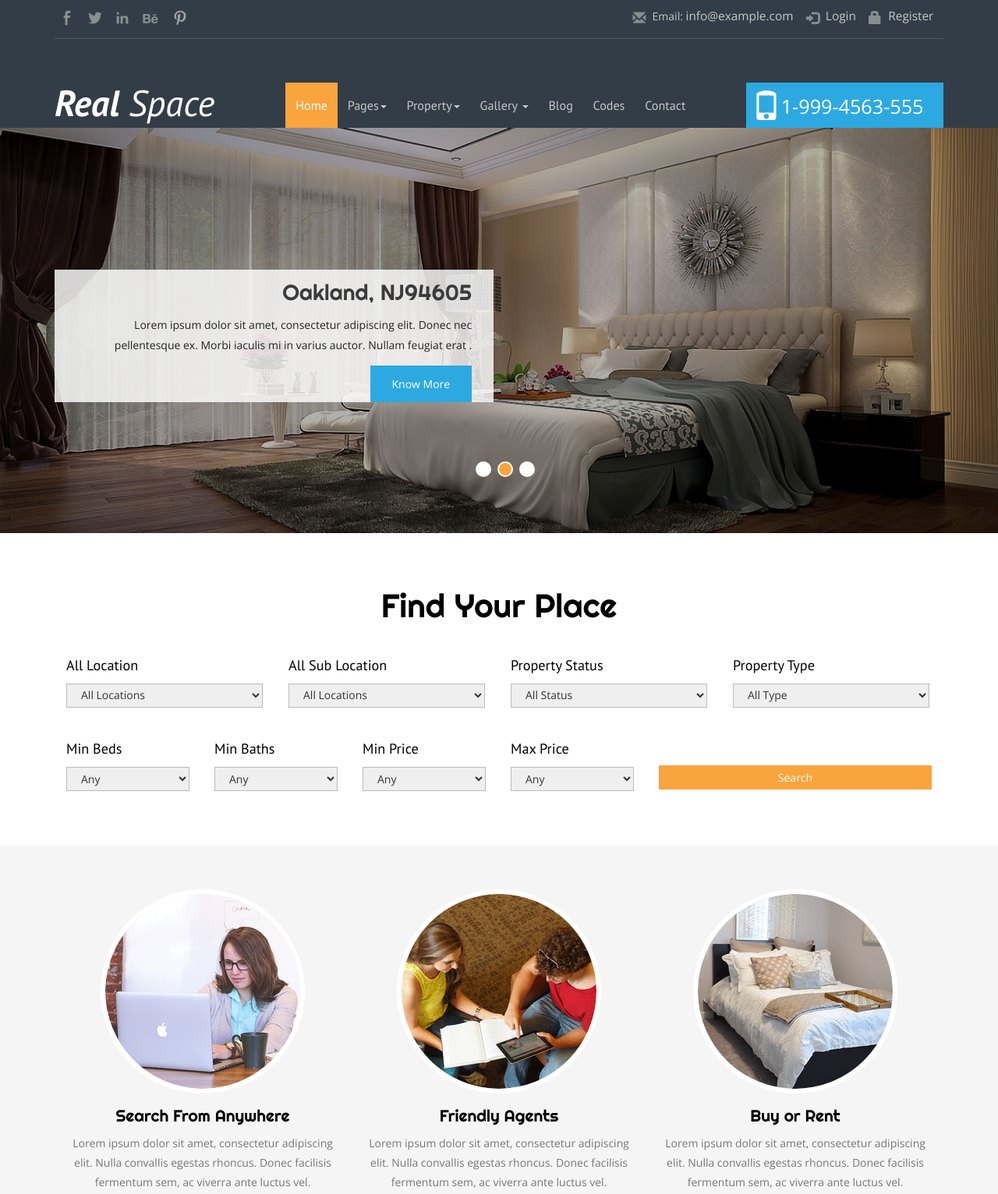
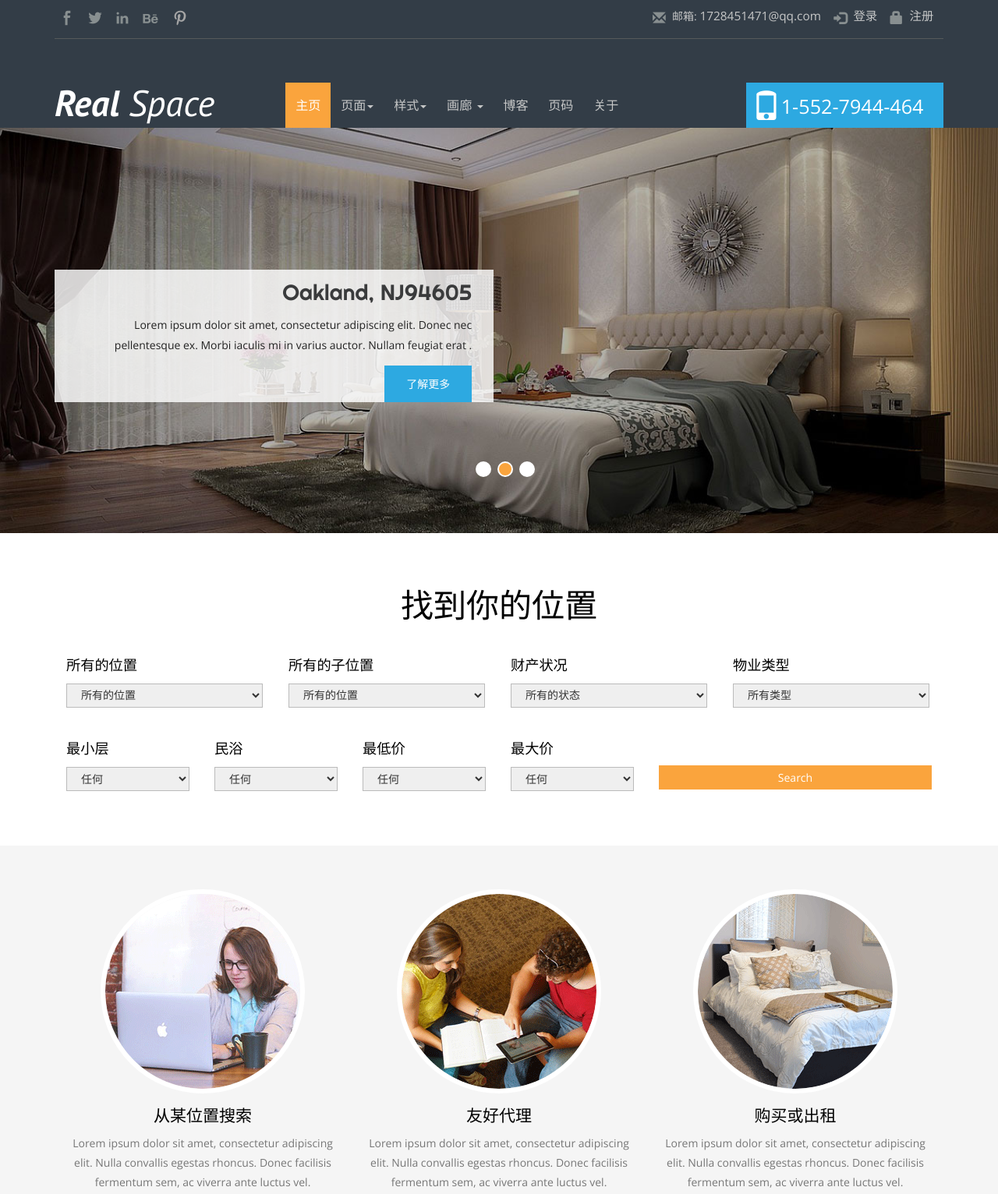
Before and after one commit to zhouhangde/community, a plain HTML site: page index.html in a window 1280 px wide. Shown: the top 1532 px of the page at 78% size. Drawn offline with nearby package versions, Linux system fonts and the light colour scheme; files whose address does not match are found by name.

Commit message:
20180404

```diff
--- a/index.html
+++ b/index.html
@@ -63,9 +63,9 @@ Smartphone Compatible web template, free webdesigns for Nokia, Samsung, LG, Sony
 						</div>
 						<div class="email">
 						<ul>
-							<li><i class="glyphicon glyphicon-envelope" aria-hidden="true"></i>Email: <a href="mailto:info@example.com">info@example.com</a> </li>
-							<li><i class="glyphicon glyphicon-log-in" aria-hidden="true"></i><a href="#" data-toggle="modal" data-target="#myModal">Login</a></li>
-							<li><i class="glyphicon glyphicon-lock" aria-hidden="true"></i><a href="#" data-toggle="modal" data-target="#myModal1">Register</a></li>
+							<li><i class="glyphicon glyphicon-envelope" aria-hidden="true"></i>邮箱: <a href="mailto:info@example.com">1728451471@qq.com</a> </li>
+							<li><i class="glyphicon glyphicon-log-in" aria-hidden="true"></i><a href="#" data-toggle="modal" data-target="#myModal">登录</a></li>
+							<li><i class="glyphicon glyphicon-lock" aria-hidden="true"></i><a href="#" data-toggle="modal" data-target="#myModal1">注册</a></li>
 						</ul>
 						</div>
 						<div class="clearfix"></div>
@@ -87,44 +87,44 @@ Smartphone Compatible web template, free webdesigns for Nokia, Samsung, LG, Sony
 			<!-- Collect the nav links, forms, and other content for toggling -->
 						<div class="collapse navbar-collapse" id="bs-example-navbar-collapse-1">
 							<ul class="nav navbar-nav">
-								<li class="active"><a href="index.html">Home <span class="sr-only">(current)</span></a></li>
+								<li class="active"><a href="index.html">主页 <span class="sr-only">(current)</span></a></li>
 									<li class="dropdown">
-										<a href="#" class="dropdown-toggle" data-toggle="dropdown" role="button" aria-haspopup="true" aria-expanded="false">Pages<span class="caret"></span></a>
+										<a href="#" class="dropdown-toggle" data-toggle="dropdown" role="button" aria-haspopup="true" aria-expanded="false">页面<span class="caret"></span></a>
 											<ul class="dropdown-menu">
-												<li><a href="about.html">About</a></li>
-												<li><a href="services.html">Services</a></li>
-												<li><a href="agents.html">Agents</a></li>
-												<li><a href="forrent.html">For Rent</a></li>
-												<li><a href="forsale.html">For Sale</a></li>
-												<li><a href="pricing.html">Pricing</a></li>
-												<li><a href="faqs.html">FAQs</a></li>
+												<li><a href="about.html">关于</a></li>
+												<li><a href="services.html">服务</a></li>
+												<li><a href="agents.html">代理人</a></li>
+												<li><a href="forrent.html">供出租</a></li>
+												<li><a href="forsale.html">	代售</a></li>
+												<li><a href="pricing.html">定价</a></li>
+												<li><a href="faqs.html">常见问题解答</a></li>
 												<li><a href="idxpress.html">IDXpress</a></li>
-												<li><a href="terms.html">Terms of Use</a></li>
-												<li><a href="privacy.html">Privacy Policy</a></li>
+												<li><a href="terms.html">使用条款</a></li>
+												<li><a href="privacy.html">隐私权利</a></li>
 											</ul>
 									</li>
 									<li class="dropdown ">
-										<a href="#" class="dropdown-toggle" data-toggle="dropdown" role="button" aria-haspopup="true" aria-expanded="false">Property<span class="caret"></span></a>
+										<a href="#" class="dropdown-toggle" data-toggle="dropdown" role="button" aria-haspopup="true" aria-expanded="false">样式<span class="caret"></span></a>
 											<ul class="dropdown-menu">
-												<li><a href="defaultvariation.html">Default – Variation</a></li>
-												<li><a href="agentinsidebarvariation.html">Agent in Sidebar - Variation</a></li>
-												<li><a href="galleryvariation.html">Gallery - Variation</a></li>
+												<li><a href="defaultvariation.html">默认样式</a></li>
+												<li><a href="agentinsidebarvariation.html">侧边栏变换</a></li>
+												<li><a href="galleryvariation.html">画廊变化</a></li>
 											</ul>
 									</li>
 									<li class="dropdown">
-										<a href="#" class="dropdown-toggle" data-toggle="dropdown" role="button" aria-haspopup="true" aria-expanded="false">Gallery <span class="caret"></span></a>
+										<a href="#" class="dropdown-toggle" data-toggle="dropdown" role="button" aria-haspopup="true" aria-expanded="false">画廊 <span class="caret"></span></a>
 											<ul class="dropdown-menu">
-												<li><a href="2columnsgallery.html">2 Columns Gallery</a></li>
-												<li><a href="3columnsgallery.html">3 Columns Gallery</a></li>
-												<li><a href="4columnsgallery.html">4 Columns Gallery</a></li>
+												<li><a href="2columnsgallery.html">2列画廊</a></li>
+												<li><a href="3columnsgallery.html">3列画廊</a></li>
+												<li><a href="4columnsgallery.html">4列画廊</a></li>
 											</ul>
 									</li>
-								<li><a href="blog.html">Blog</a></li>
-								<li><a href="codes.html">Codes</a></li>
-								<li><a href="contact.html">Contact</a></li>
+								<li><a href="blog.html">博客</a></li>
+								<li><a href="codes.html">页码</a></li>
+								<li><a href="contact.html">关于</a></li>
 							</ul>
 							<div class="phone">
-							<span><i class="glyphicon glyphicon-phone" aria-hidden="true"></i>1-999-4563-555</span>
+							<span><i class="glyphicon glyphicon-phone" aria-hidden="true"></i>1-552-7944-464</span>
 							</div>
 							<div class="clearfix"></div>
 						</div>
@@ -140,21 +140,21 @@ Smartphone Compatible web template, free webdesigns for Nokia, Samsung, LG, Sony
 						  <div class="caption">
 								<h3>1400 Anastasia Avenue</h3>
 								<p>Lorem ipsum dolor sit amet, consectetur adipiscing elit. Donec nec pellentesque ex. Morbi iaculis mi in varius auctor. Nullam feugiat erat .</p>
-								<a href="#" class="button">know more</a>
+								<a href="#" class="button">了解更多</a>
 						  </div>
 					</div>
 					<div class="slid banner2">
 						  <div class="caption">
 								<h3>Oakland, NJ94605</h3>
 								<p>Lorem ipsum dolor sit amet, consectetur adipiscing elit. Donec nec pellentesque ex. Morbi iaculis mi in varius auctor. Nullam feugiat erat .</p>
-								<a href="#" class="button">know more</a>
+								<a href="#" class="button">了解更多</a>
 						  </div>
 					</div>
 					<div class="slid banner3">
 						<div class="caption">
 							<h3>Florida 5, Pinecrest, FL</h3>
 							<p>Lorem ipsum dolor sit amet, consectetur adipiscing elit. Donec nec pellentesque ex. Morbi iaculis mi in varius auctor. Nullam feugiat erat .</p>
-							<a href="#" class="button">know more</a>
+							<a href="#" class="button">了解更多</a>
 						</div>
 					</div>
 				</ul>
@@ -165,58 +165,58 @@ Smartphone Compatible web template, free webdesigns for Nokia, Samsung, LG, Sony
 	<div class="content">
 		<div class="place-section">
 			<div class="container">
-				<h2>find your place</h2>
+				<h2>找到你的位置</h2>
 				<div class="place-grids">
 					<div class="col-md-3 place-grid">
-						<h5>all location</h5>
+						<h5>所有的位置</h5>
 						<select class="sel">
-						<option value="">All Locations</option>
-						<option value="">New Jersey</option>
-						<option value="">New York</option>
-						<option value="">Australia</option>
-						<option value="">Canada</option>
-						<option value="">India</option>
+						<option value="">所有的位置</option>
+						<option value="">新泽西</option>
+						<option value="">纽约</option>
+						<option value="">澳大利亚</option>
+						<option value="">加拿大</option>
+						<option value="">印度</option>
 						</select>
 					</div>
 					<div class="col-md-3 place-grid">
-					<h5>all sub location</h5>
+					<h5>所有的子位置</h5>
 					<select class="sel">
-						<option value="">All Locations</option>
-						<option value="">New Jersey</option>
-						<option value="">New York</option>
-						<option value="">Australia</option>
-						<option value="">Canada</option>
-						<option value="">India</option>
+						<option value="">所有的位置</option>
+						<option value="">新泽西</option>
+						<option value="">纽约</option>
+						<option value="">澳大利亚</option>
+						<option value="">加拿大</option>
+						<option value="">印度</option>
 						</select>
 					</div>
 					<div class="col-md-3 place-grid">
-					<h5>Property Status</h5>
+					<h5>财产状况</h5>
 					<select class="sel">
-						<option value="">All status</option>
-						<option value="">none</option>
-						<option value="">open house</option>
-						<option value="">rent</option>
-						<option value="">sale</option>
+						<option value="">所有的状态</option>
+						<option value="">没人</option>
+						<option value="">已居住</option>
+						<option value="">出租</option>
+						<option value="">出售</option>
 						</select>
 					</div>
 					<div class="col-md-3 place-grid">
-					<h5>Property Type</h5>
+					<h5>物业类型</h5>
 					<select class="sel">
-						<option value="">All Type</option>
-						<option value="">Commercial</option>
-						<option value="">- Office</option>
-						<option value="">- Buy</option>
-						<option value="">Residential</option>
-						<option value="">-Apartment</option>
+						<option value="">所有类型</option>
+						<option value="">商业</option>
+						<option value="">- 办公室</option>
+						<option value="">- 购买</option>
+						<option value="">住宅</option>
+						<option value="">-公寓</option>
 						</select>
 					</div>
 					<div class="clearfix"></div>
 				</div>
 				<div class="place-grids">
 					<div class="col-md-2 place-grid1">
-						<h5>Min Beds</h5>
+						<h5>最小层</h5>
 						<select class="sel">
-						<option value="">any</option>
+						<option value="">任何</option>
 						<option value="">1</option>
 						<option value="">2</option>
 						<option value="">3</option>
@@ -225,9 +225,9 @@ Smartphone Compatible web template, free webdesigns for Nokia, Samsung, LG, Sony
 						</select>
 					</div>
 					<div class="col-md-2 place-grid1">
-						<h5>Min Baths</h5>
+						<h5>民浴</h5>
 						<select class="sel">
-							<option value="">any</option>
+							<option value="">任何</option>
 							<option value="">1</option>
 							<option value="">2</option>
 							<option value="">3</option>
@@ -236,9 +236,9 @@ Smartphone Compatible web template, free webdesigns for Nokia, Samsung, LG, Sony
 						</select>
 					</div>
 					<div class="col-md-2 place-grid1">
-						<h5>Min Price</h5>
+						<h5>最低价</h5>
 						<select class="sel">
-							<option value="">any</option>
+							<option value="">任何</option>
 							<option value="">$500</option>
 							<option value="">$1000</option>
 							<option value="">$2000</option>
@@ -250,9 +250,9 @@ Smartphone Compatible web template, free webdesigns for Nokia, Samsung, LG, Sony
 						</select>
 					</div>
 					<div class="col-md-2 place-grid1">
-						<h5>Max Price</h5>
+						<h5>最大价</h5>
 						<select class="sel">
-							<option value="">any</option>
+							<option value="">任何</option>
 							<option value="">$1000</option>
 							<option value="">$2000</option>
 							<option value="">$3000</option>
@@ -276,17 +276,17 @@ Smartphone Compatible web template, free webdesigns for Nokia, Samsung, LG, Sony
 					<div class="friend-grids">
 						<div class="col-md-4 friend-grid">
 							<img src="images/p.png">
-							<h4>Search From Anywhere</h4>
+							<h4>从某位置搜索</h4>
 							<p>Lorem ipsum dolor sit amet, consectetur adipiscing elit. Nulla convallis egestas rhoncus. Donec facilisis fermentum sem, ac viverra ante luctus vel.</p>
 						</div>
 						<div class="col-md-4 friend-grid">
 							<img src="images/p1.png">
-							<h4>Friendly Agents</h4>
+							<h4>友好代理</h4>
 							<p>Lorem ipsum dolor sit amet, consectetur adipiscing elit. Nulla convallis egestas rhoncus. Donec facilisis fermentum sem, ac viverra ante luctus vel.</p>
 						</div>
 						<div class="col-md-4 friend-grid">
 							<img src="images/p2.png">
-							<h4>Buy or Rent</h4>
+							<h4>购买或出租</h4>
 							<p>Lorem ipsum dolor sit amet, consectetur adipiscing elit. Nulla convallis egestas rhoncus. Donec facilisis fermentum sem, ac viverra ante luctus vel.</p>
 						</div>
 						<div class="clearfix"></div>
@@ -295,7 +295,7 @@ Smartphone Compatible web template, free webdesigns for Nokia, Samsung, LG, Sony
 			</div>
 			<div class="offering">
 				<div class="container">
-					<h3>We are Offering the Best Real Estate Deals</h3>
+					<h3>我们提供最好的房地产交易</h3>
 					<div class="offer-grids">
 						<div class="col-md-6 offer-grid">
 							<div class="offer-grid1">
```
Also changed, not shown: 1 other file.
